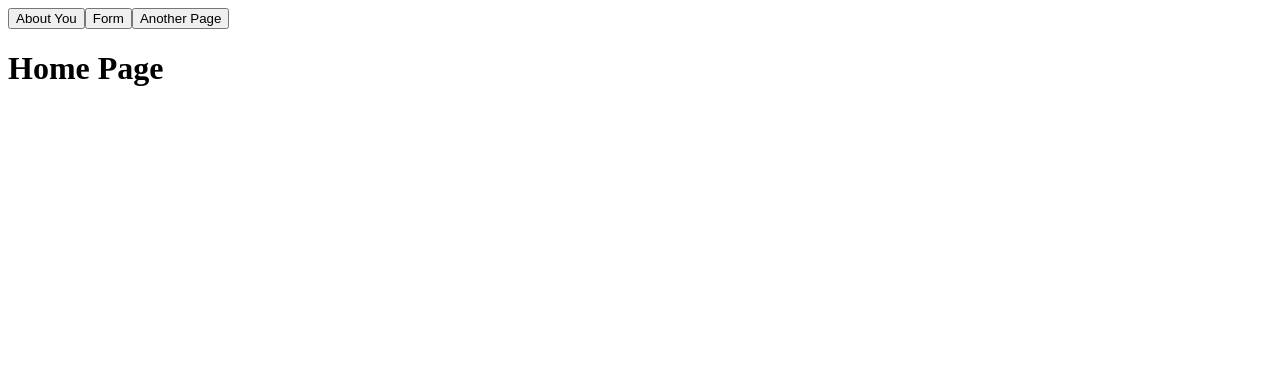
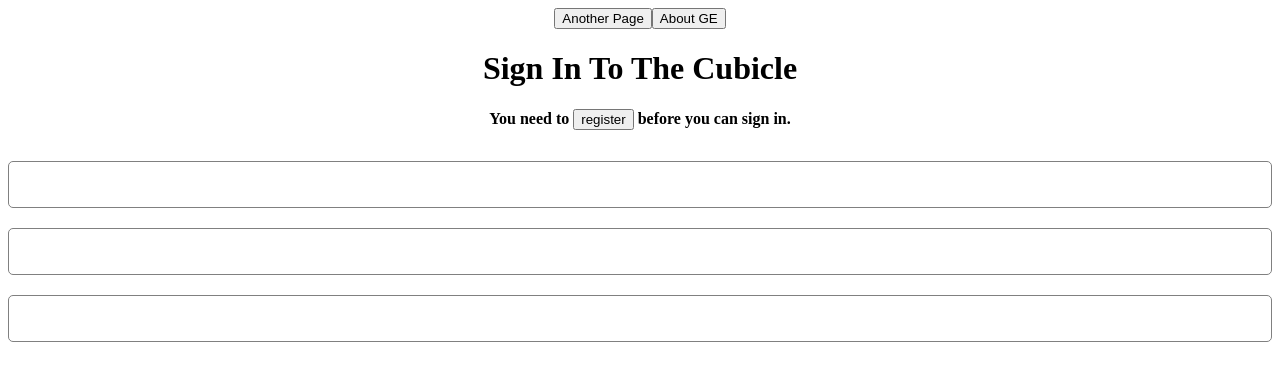
Before and after one commit to looSeeCan2/cycle11-rfp, a React (Create React App) app: page / in a window 1280 px wide. Shown: the top 380 px of the page. Built offline with nearby package versions, Linux system fonts and the light colour scheme.

Commit message:
Monday
....

```diff
--- a/package.json
+++ b/package.json
@@ -7,6 +7,7 @@
     "@testing-library/jest-dom": "^5.16.5",
     "@testing-library/react": "^13.4.0",
     "@testing-library/user-event": "^13.5.0",
+    "alert-node": "^5.0.3",
     "cors": "^2.8.5",
     "express": "^4.18.2",
     "mssql": "^9.0.1",
--- a/server.js
+++ b/server.js
@@ -23,10 +23,10 @@ app.post("/api", async(req, res) => {
 app.post("/create", async(req, res) => {
     console.log("create");
     // console.log(req);
-    console.log(req.body);
+    // console.log(req.body);
     await dbOperation.register(req.body);/// the only difference is this operation that adds a new employee to the table
     const result = await dbOperation.getEmployees(req.body.sso);
-    console.log("result",result.recordset);
+    // console.log("result",result.recordset);
     res.send(result.recordset);
 })
 
--- a/src/components/FormInput/formInput.css
+++ b/src/components/FormInput/formInput.css
@@ -4,12 +4,12 @@
     width: 100%;
 }
 
-.input{
+/* .input{
     padding: 15px;
     margin: 10px 0px;
     border-radius: 5px;
     border: 1px solid grey;
-}
+} */
 
 .span{
     font-size: 12px;
--- a/src/components/FormInput/formInput.jsx
+++ b/src/components/FormInput/formInput.jsx
@@ -1,28 +1,35 @@
 import React, {useState} from "react";
 import "../FormInput/formInput.css";
+import "../../pages/Form/form";
 
 const FormInput = (props) => {
 
     // console.log(props);
-    /// the
-    const {label, errorMessage, onChange, id, ...inputProps } = props; /// destructuring
+    const {label, errorMessage, onChange, id, ...inputProps } = props; /// destructuring /// in this syntax ...inputProps has all other props
+    /// other than the ones listed before it.
 
     // console.log(label);
     // console.log(inputProps);
 
+    const [focused, setFocused] = useState(false);
+    const handleFocus = (e) => {
+        setFocused(true)
+    };
+    // console.log("focused:", focused);
+
     return (
         <div className="formInput">
-            <label>{label}</label>
-            <input className="input" {...inputProps} onChange={onChange}/>
+            <label style={{fontWeight: "bold"}}>{label}</label>
+            <input
+                className="input"
+                {...inputProps}
+                onChange={onChange}
+                onBlur={handleFocus}
+                onFocus={() => inputProps.name === "confirmPassword" && setFocused(true)}
+                focused={focused.toString()}
+            />
             {/* <input className="input" name={props.name} placeholder={props.placeholder} pattern={props.pattern} required={props.required} type={props.type}  /> */}
 
-            {/* <input
-                    className="input" {...inputProps}
-                    onChange={onChange}
-                    onBlur={handleFocus}
-                    onFocus={() => inputProps.name === "conFirmPassWord" && setFocused(true)}
-                    focused={focused.toString()}
-                /> */}
             <span className="span">{errorMessage}</span>
         </div>
     );
--- a/src/index.js
+++ b/src/index.js
@@ -14,7 +14,7 @@ root.render(
       <Routes>
         <Route exact path='' element={<Home />} />
         <Route path='aboutYou' element={<AboutYou />} />
-        <Route path='form' element={<Form />} />
+        <Route path='register' element={<Form />} />
         <Route path='anotherPage' element={<AnotherPage />} />
       </Routes>
     </Router>
--- a/src/pages/AboutYou/aboutYou.jsx
+++ b/src/pages/AboutYou/aboutYou.jsx
@@ -7,7 +7,7 @@ const AboutYou = () => {
             <Link to="/">
                 <button>Back</button>
             </Link>
-            <h1>About You</h1>
+            <h1>About GE</h1>
         </div>
     );
 }
--- a/src/pages/Form/form.css
+++ b/src/pages/Form/form.css
@@ -1,21 +1,19 @@
-
-
 .app{
-    border: 1px black solid;
-    border: 3px solid #f1f1f1;
-
-    /* display: flex; */
+    display: flex;
     align-items: center;
     justify-content: center;
-    height: 100vh;
+}
 
-    background-size: cover;
-    background-position: center;
-
+.form{
+    width: 508px; /* I had to put this here because the error messages were changing the size of the form
+    this width is the size of the longest error message*/
+    padding: 16px;
+    border: 1px black solid;
+    border-radius: 10px;
+    box-shadow: 0 4px 8px 0 rgba(0, 0, 0, 0.2), 0 6px 20px 0 rgba(0, 0, 0, 0.19);
 }
 
 .imgcontainer {
-    /* width: 100px; */
     height: 100px;
     background-image: url("../../../public/images/ge.png");
     background-repeat: no-repeat;
@@ -26,15 +24,11 @@
 }
 
 
-
-.form{
-    align-items: center;
-    border: solid black 1px;
-    border-radius: 10px;
-    /* background-color: lightblue; */
-    padding: 0px 60px;
-    padding: 16px;
-
+input {
+    padding: 15px;
+    margin: 10px 0px;
+    border-radius: 5px;
+    border: 1px solid grey;
 }
 
 .register{
@@ -43,19 +37,6 @@
 }
 
 .formInputButton{
-    /* width: 100%;
-    height: 50px;
-    padding: 10px;
-    border: none;
-    background-color: rebeccapurple;
-    color: white;
-    border-radius: 5px;
-    font-weight: bold;
-    font-size: 18px;
-    cursor: pointer;
-    margin-top: 15px;
-    margin-bottom: 30px; */
-
     background-color: blue;
     color: white;
     padding: 14px 20px;
--- a/src/pages/Form/form.jsx
+++ b/src/pages/Form/form.jsx
@@ -2,9 +2,12 @@ import React, {useState} from 'react';
 import FormInput from '../../components/FormInput/formInput';
 import "./form.css";
 import { Link } from "react-router-dom";
-import { getDefaultNormalizer } from '@testing-library/react';
 
-const Form = () => {
+export const employeeFunction = () => {
+
+}
+
+export const Form = () => {
     const [returnedData, setReturnedData] = useState("");
 
     const [employee, setEmployee] = useState({
@@ -46,7 +49,42 @@ const Form = () => {
             name: "birthday",
             type: "date",
             placeholder: "D.O.B" ,
-            label: "BirthDay",
+            errorMessage: "Your D.O.B is required for authentication purposes.",
+            label: "D.O.B",
+            required: true,
+        },
+
+        {
+            id: 4,
+            name: "email",
+            type: "email",
+            placeholder: "Email",
+            // pattern: "/^[a-zA-Z0-9.!#$%&'*+/=?^_`{|}~-]+@[a-zA-Z0-9](?:[a-zA-Z0-9-]{0,61}[a-zA-Z0-9])?(?:\.[a-zA-Z0-9](?:[a-zA-Z0-9-]{0,61}[a-zA-Z0-9])?)*$/" ,
+            errorMessage: "Please Enter a valid Email address!",
+            label: "Email",
+            required: true,
+        },
+
+        {
+            id: 5,
+            name: "password" ,
+            type: "password",
+            placeholder: "Password",
+            errorMessage: "Password should be 8-20 characters and include at least 1 letter, 1 number and 1 special character",
+            label: "Password",
+            pattern: "^(?=.*[0-9])(?=.*[!@#$%^&*])[a-zA-Z0-9!@#$%^&*]{8,20}$",
+            required: true,
+        },
+
+        {
+            id: 6,
+			name: "confirmPassword",
+			type: "password",
+			placeholder: "Confirm Password",
+			errorMessage: "Passwords do not match",
+			label: "Confirm Password",
+			pattern: employee.password, /// we want the same password which is now stored in the values use state
+			required: true,
         }
     ];
 
@@ -81,13 +119,15 @@ const Form = () => {
             })
         })
             .then(res => res.json())
-            console.table(getData); /// the birth value is not formated
+            // console.table(getData); /// the birth value is not formated
 
             for(let key in getData) {/// I couldn't figure out how to format the birth in this object, so I had to edit it here.
                 // console.log(key, getData[key].birth)
                 if(getData[key].birth) getData[key].birth = getData[key].birth.slice(0, 10)
+
             }
             console.table(getData)
+
         };
 
     const handleSubmit = async (e) => {
@@ -107,22 +147,24 @@ const Form = () => {
             })
         })
         .then(res => res.json())
+        console.log("newData:", newData);
         // console.log(newData.fullname);
         setReturnedData(newData);
-        console.table(returnedData);
+        console.table(returnedData); ///TODO: Idk why this is one step behind when it logs in the console. the last entry does not show up
+
+        ///TODO:
+        // alert("test"); /// I could not get this to work in the dbOperation.js > catch. IDK why.
+
 
     }
 
     return (
         <div className='app'>
-            <div>
+            <div className='form'>
             <div><Link to="/"><button>Back</button></Link></div>
+                <form className="" onSubmit={handleSubmit}>
                     <div className='imgcontainer'></div>
-                <div>
-                    <form className="form" onSubmit={handleSubmit}>
                     <h1 className='register'>Register</h1>
-                        {/* <FormInput {...inputs[0]} /> */}
-                        {/* <FormInput {...inputs[1]} /> */}
                     {inputs.map(input => (
                         <FormInput key={input.id} {...input} onChange={onChange} />
 
@@ -132,7 +174,6 @@ const Form = () => {
                 <button onClick={() => fetchData()}>Get Data</button>
             </div>
         </div>
-        </div>
     );
 }
 
--- a/src/pages/Home/home.css
+++ b/src/pages/Home/home.css
@@ -0,0 +1,4 @@
+.home {
+    /* align-items: center; */
+    text-align: center;
+}
--- a/src/pages/Home/home.jsx
+++ b/src/pages/Home/home.jsx
@@ -1,19 +1,89 @@
 import React from 'react';
 import {Link} from "react-router-dom"
+import "./home.css";
+import FormInput from '../../components/FormInput/formInput';
+import Form from '../Form/form';
+import { useState } from 'react';
 
 const Home = () => {
+
+    const [employee, setEmployee] = useState({
+        sso: "",
+        email: "",
+        password:"",
+    });
+
+    console.log(employee);
+
+    const inputs = [
+        {
+            id: 1,
+            name: "sso",
+            type: "text",
+            placeholder: "SSO",
+            errorMessage: "SSO number is incorrect",
+            label: "SSO",
+            pattern: '^[0-9]+$', /// only numbers
+            required: true,
+        },
+
+
+        {
+            id: 4,
+            name: "email",
+            type: "email",
+            placeholder: "Email",
+            // pattern: "/^[a-zA-Z0-9.!#$%&'*+/=?^_`{|}~-]+@[a-zA-Z0-9](?:[a-zA-Z0-9-]{0,61}[a-zA-Z0-9])?(?:\.[a-zA-Z0-9](?:[a-zA-Z0-9-]{0,61}[a-zA-Z0-9])?)*$/" ,
+            errorMessage: "Please Enter a valid Email address!",
+            label: "Email",
+            required: true,
+        },
+
+        {
+            id: 5,
+            name: "password" ,
+            type: "password",
+            placeholder: "Password",
+            errorMessage: "Password should be 8-20 characters and include at least 1 letter, 1 number and 1 special character",
+            label: "Password",
+            pattern: "^(?=.*[0-9])(?=.*[!@#$%^&*])[a-zA-Z0-9!@#$%^&*]{8,20}$",
+            required: true,
+        },
+
+    ];
+    console.log(inputs);
+
+
+
     return (
-        <div>
-            <Link to="aboutYou">
-                <button>About You</button>
-            </Link>
-            <Link to="form">
-                <button>Form</button>
-            </Link>
-            <Link to="anotherPage">
-                <button>Another Page</button>
-            </Link>
-            <h1>Home Page</h1>
+
+        <div className='home'>
+            <div>
+                {/* <Link to="somethingElse">
+                    <button>Something Else</button>
+                </Link> */}
+                <Link to="anotherPage">
+                    <button>Another Page</button>
+                </Link>
+                <Link to="aboutYou">
+                    <button>About GE</button>
+                </Link>
+
+            </div>
+            <div>
+                <h1>Sign In To The Cubicle</h1>
+                <h4>You need to <Link to= "register"><button>register</button></Link> before you can sign in.</h4>
+            </div>
+            <div>
+                <form>
+
+                    {inputs.map((item) => (
+                        <FormInput />
+                        ))}
+                    {/* <Form /> */}
+
+                </form>
+            </div>
         </div>
     );
 }
```
Also changed, not shown: dbFiles/dbOperation.js (+14 -2 lines), public/notes.txt, 1 other file (tests, documents, lock files or other folders). Lines whose indentation alone changed are shown as unchanged.
